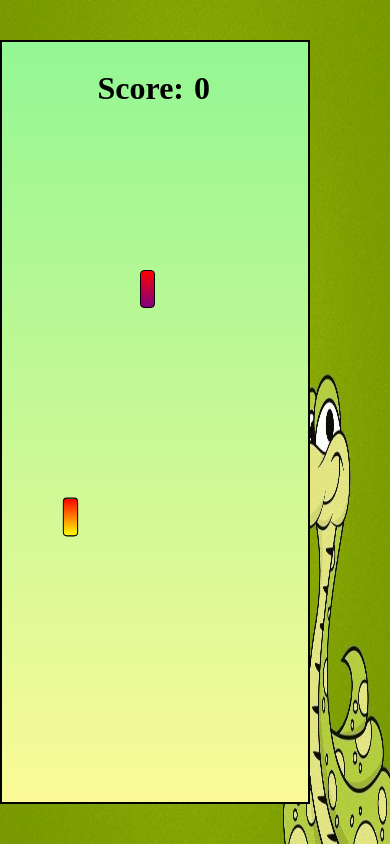
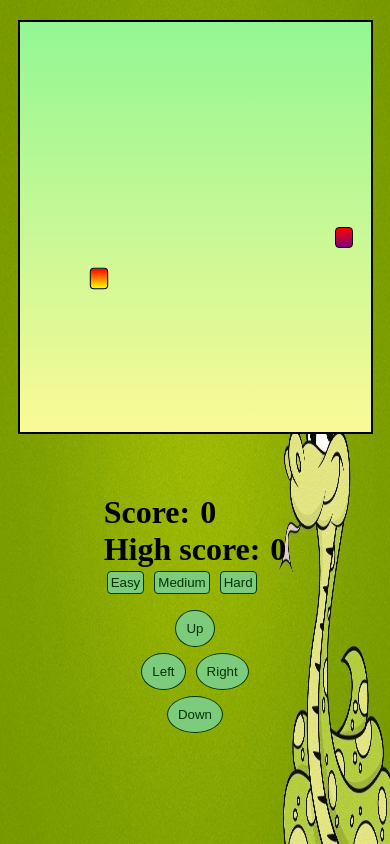
Before and after one commit to Anshaneja/SnakeGameProject, a plain HTML site: page index.html in a window 390 px wide. Drawn offline with Linux system fonts and the light colour scheme.

Commit message:
Added responsiveness

```diff
--- a/css/index.css
+++ b/css/index.css
@@ -6,19 +6,50 @@
 body {
     background-image: url("../img/bg.jpg") ;
     background-repeat: no-repeat;
-    min-height: 100vh;
+    min-height: 100%;
     background-size: 100vw 100vh;
+}
+
+button {
+    background-color: rgb(125, 204, 125);
+    padding: 3px;
+    border: 1px solid rgb(2, 54, 2);
+    border-radius: 4px;
+    color: rgb(3, 51, 3);
+    margin: 3px;
+}
+.button__control {
+    border-radius: 50%;
+    padding:10px;
+}
+.main__container {
     display: flex;
+    flex-direction: row;
     align-items: center;
     justify-content: center;
+    height: 100vh;
+    width: 100vw;
+}
+.score__container {
+    display: flex;
+    gap: 10px;
 }
 
-.score__container {
+#scorebox__item1 {
+    margin-top: 60px;
+}
+
+.scorebox {
     display: flex;
-    position: fixed;
-    top: 70px;
-    right:180px;
-    gap: 10px;
+    flex-direction: column;
+    height: 100vh;
+}
+.controls__container {
+    margin-top: 10px;
+    display: flex;
+    flex-direction: column;
+    align-items: center;
+    justify-content: center;
 }
 
 #board {
@@ -51,3 +82,16 @@ body {
     border: 1px solid black;
 
 }
+
+@media (max-width: 768px) {
+    .main__container {
+        flex-direction: column;
+    }
+    #board {
+        height: 100vh;
+        width: 90vw;
+        margin-top: 20px;
+        margin-left: auto;
+        margin-right: auto;
+    }
+}
--- a/index.html
+++ b/index.html
@@ -9,10 +9,36 @@
 </head>
 <body>
     <script src="./js/index.js"></script>
-    <div class="score__container">
-        <h1 id="score__text">Score:</h1>
-        <h1 id="score">0</h1>
+    <div class="main__container">
+        <div class="instructions"></div>
+        <div id="board"></div>
+        <div class="scorebox">
+            <div class="score__container" id="scorebox__item1">
+                <h1 class="score__text">Score:</h1>
+                <h1 id="score">0</h1>
+            </div>
+            <div class="score__container">
+                <h1 class="score_text">High score:</h1>
+                <h1 id="highscore">0</h1>
+            </div>
+            <div class="button__container">
+                <button class="button" onclick="easy()">Easy</button>
+                <button class="button" onclick="medium()">Medium</button>
+                <button class="button" onclick="hard()">Hard</button>
+            </div>
+            <div class="controls__container">
+                <div class="controls__firstrow">
+                    <button id="control__up" onclick="controlup()" class="button__control">Up</button>
+                </div>
+                <div class="controls__secondrow">
+                    <button id="control__left"onclick="controlleft()" class="button__control">Left</button>
+                    <button id="control__right"onclick="controlright()" class="button__control">Right</button>
+                </div>
+                <div class="controls__thirdrow">
+                    <button id="control__down"onclick="controldown()" class="button__control">Down</button>
+                </div>
+            </div>
+        </div>
     </div>
-    <div id="board"></div>
 </body>
 </html>
--- a/js/index.js
+++ b/js/index.js
@@ -1,17 +1,64 @@
 // Game constants and variables
 let inputDir = { x:0 , y:0};
-const foodSound = new Audio("../music/food.mp3");
-const gameOverSound = new Audio("../music/gameover.mp3");
-const moveSound = new Audio("../music/move.mp3");
-const musicSound = new Audio("../music/music.mp3");
+const foodSound = new Audio("./music/food.mp3");
+const gameOverSound = new Audio("./music/gameover.mp3");
+const moveSound = new Audio("./music/move.mp3");
+const musicSound = new Audio("./music/music.mp3");
 let score = 0;
+let highScore = 0;
 let speed = 5;
 let lastPaintTime = 0;
 let snakeArr = [
     { x:5 , y:13},
 ];
 let food= { x:10, y:7};
-1// Game Functions
+
+// food at random
+let a = 1;
+let b = 20;
+food = {x: Math.round(a + (b-a)* Math.random()), y: Math.round(a + (b-a)* Math.random())}
+
+// Button functions
+
+function easy(){
+    speed = 7;
+}
+function medium(){
+    speed = 14;
+}
+function hard(){
+    speed = 21;
+}
+function controlup(){
+    if(snakeArr.length > 1 && inputDir.x === 0 && inputDir.y === 1 ){
+        return;
+    }
+    inputDir.x = 0;
+    inputDir.y = -1;
+}
+function controldown(){
+    if(snakeArr.length > 1 && inputDir.x === 0 && inputDir.y === -1 ){
+        return;
+    }
+    inputDir.x = 0;
+    inputDir.y = 1;
+}
+function controlleft(){
+    if(snakeArr.length > 1 && inputDir.x === 1 && inputDir.y === 0 ){
+        return;
+    }
+    inputDir.x = -1;
+    inputDir.y = 0;
+}
+function controlright(){
+    if(snakeArr.length > 1 && inputDir.x === -1 && inputDir.y === 0 ){
+        return;
+    }
+    inputDir.x = 1;
+    inputDir.y = 0;
+}
+
+// Game Functions
 function main(ctime) {
     window.requestAnimationFrame(main);
     if((ctime - lastPaintTime)/1000 < 1/speed){
@@ -32,7 +79,6 @@ function isCollide(snakeArr){
     }
     return false;
 }
-
 function gameEngine(){
     if(isCollide(snakeArr)){
         gameOverSound.play();
@@ -49,11 +95,14 @@ function gameEngine(){
     if( snakeArr[0].x === food.x && snakeArr[0].y === food.y){
         foodSound.play();
         snakeArr.unshift( { x: snakeArr[0].x + inputDir.x , y: snakeArr[0].y + inputDir.y});
-        let a = 2;
-        let b = 15;
         food = {x: Math.round(a + (b-a)* Math.random()), y: Math.round(a + (b-a)* Math.random())}
         score += 1;
         document.getElementById("score").innerHTML = score;
+        if(score > highScore){
+            highScore = score;
+            document.getElementById("highscore").innerHTML = score;
+        }
+
     }
 
     // move snake
@@ -134,4 +183,4 @@ window.addEventListener('keydown',e => {
         default:
             break;
     }
-})
+});
```
